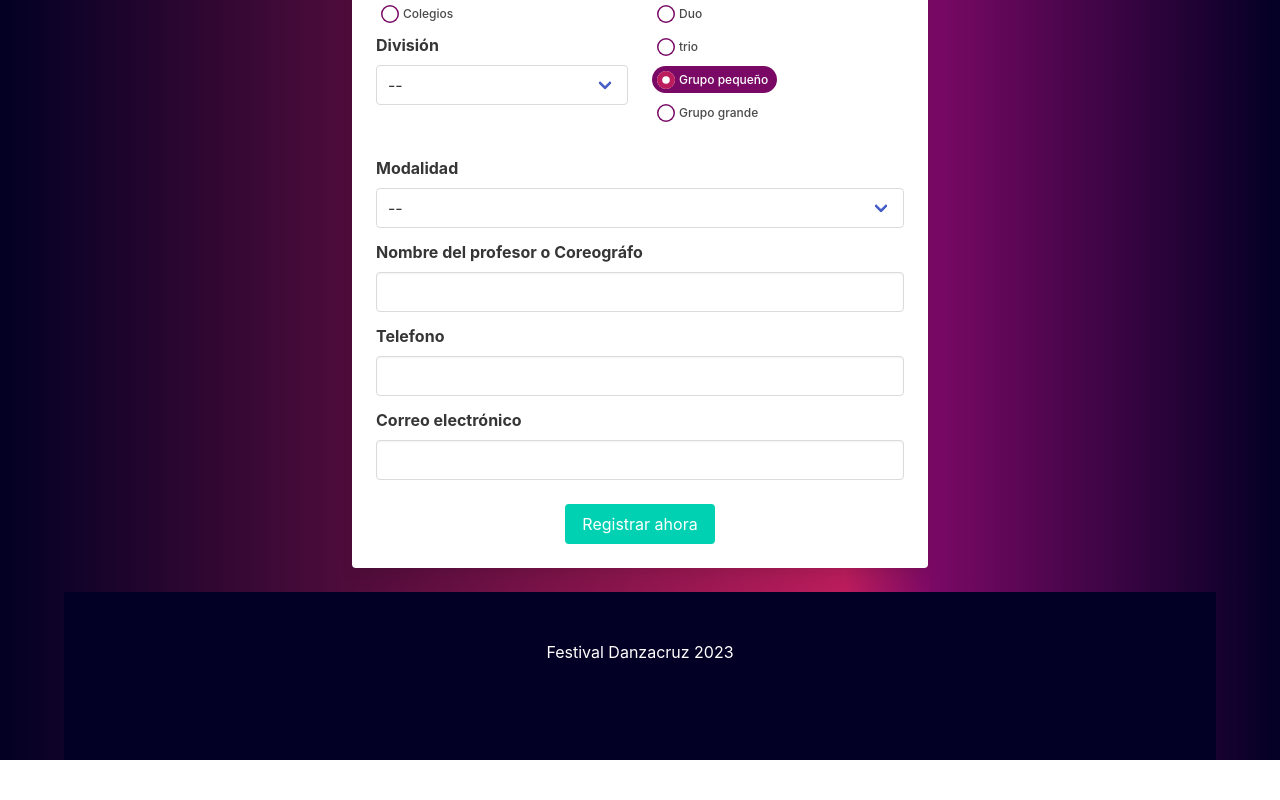
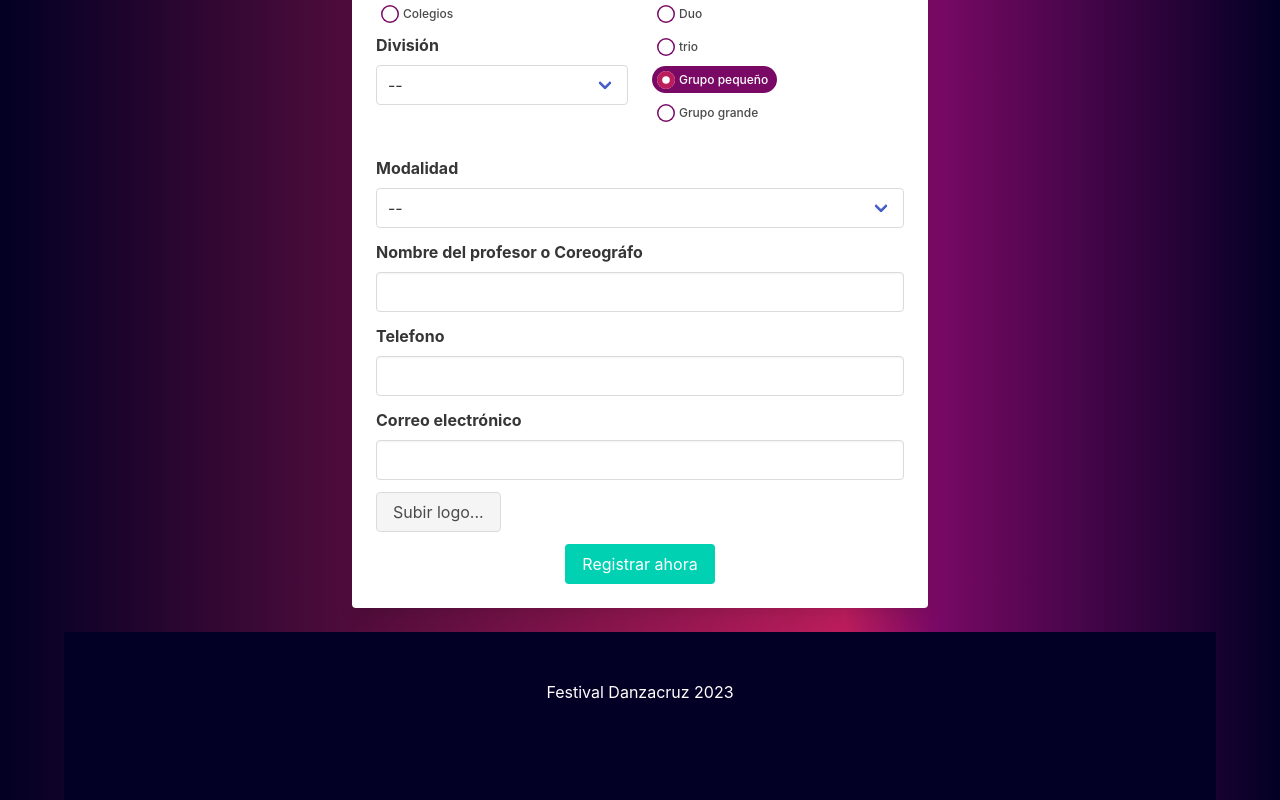
Before and after one commit to jlarteagap/danzacruz, a Next.js app: page / in a window 1280 px wide. Shown: the part 435-1235 px from the top of the page. Before the commit the page ends 1195 px from the top, so only its background shows below. Built offline with nearby package versions, Linux system fonts and the light colour scheme.

Commit message:
[FEAT] Get imagen from input file into Formik and get data in values before to send to... Firebase

```diff
--- a/src/components/addParticipan/AddParticipant.js
+++ b/src/components/addParticipan/AddParticipant.js
@@ -15,15 +15,19 @@ export const AddParticipant = () => {
       initialValues={initialValues}
       validationSchema={validate}
       onSubmit={async (values, { resetForm }) => {
-        const dataSave = await saveForm(values, 'user')
-        SendEmail(values)
-        resetForm()
-        router.push(`completo/${dataSave}`)
+        console.log(values)
+        // const dataSave = await saveForm(values, 'user')
+        // SendEmail(values)
+        // resetForm()
+        // router.push(`completo/${dataSave}`)
       }}
     >
-      {({ values }) => (
+      {({ values, setFieldValue }) => (
         <Form>
-          <FormParticipant categoryTypeProp={categoryType} />
+          <FormParticipant
+            categoryTypeProp={categoryType}
+            setFieldValue={setFieldValue}
+          />
           {setCategoryType(values.categoryType)}
         </Form>
       )}
--- a/src/components/addParticipan/FormParticipant.js
+++ b/src/components/addParticipan/FormParticipant.js
@@ -3,10 +3,11 @@ import {
   InputField,
   RadioFields,
   SelectField,
-  ButtonField
+  ButtonField,
+  InputFile
 } from '../form/Fileds'
 import { general, modalidad, category, categoryGroup, colegios } from './utils'
-export const FormParticipant = ({ categoryTypeProp }) => {
+export const FormParticipant = ({ categoryTypeProp, setFieldValue }) => {
   return (
     <div className="card m-auto dc__wrapper">
       <div className="card-content">
@@ -15,6 +16,7 @@ export const FormParticipant = ({ categoryTypeProp }) => {
           type="text"
           name="name"
         />
+
         <InputField
           label="Nombre de la Coreografia"
           type="text"
@@ -50,6 +52,13 @@ export const FormParticipant = ({ categoryTypeProp }) => {
         />
         <InputField label="Telefono" type="text" name="phone" />
         <InputField label="Correo electrónico" type="text" name="email" />
+        <InputFile
+          name="logo"
+          type="file"
+          onChange={event => {
+            setFieldValue('logo', event.currentTarget.files[0])
+          }}
+        />
         <div className="is-flex is-justify-content-center pt-3">
           <ButtonField
             type="submit"
--- a/src/components/addParticipan/utils.js
+++ b/src/components/addParticipan/utils.js
@@ -67,9 +67,22 @@ export const initialValues = {
   modalidity: '',
   professor: '',
   phone: '',
-  email: ''
+  email: '',
+  logo: ''
 }
 
+const MAX_FILE_SIZE = 102400 // 100KB
+
+const validFileExtensions = {
+  image: ['jpg', 'gif', 'png', 'jpeg', 'webp']
+}
+
+function isValidFileType(fileName, fileType) {
+  return (
+    fileName &&
+    validFileExtensions[fileType].indexOf(fileName.split('.').pop()) > -1
+  )
+}
 export const validate = Yup.object().shape({
   name: Yup.string().required('Introduzca un nombre del participante o grupo'),
   coreografy: Yup.string()
@@ -87,5 +100,16 @@ export const validate = Yup.object().shape({
     .min(5, 'Necesitamos un número de telefono valido'),
   email: Yup.string()
     .email('Correo no válido')
-    .required('Necesitamos un correo electrónico')
+    .required('Necesitamos un correo electrónico'),
+
+  logo: Yup.mixed()
+    .required('Required')
+    .test('is-valid-type', 'No es una tipo de imagen valida', value =>
+      isValidFileType(value && value.name.toLowerCase(), 'image')
+    )
+    .test(
+      'is-valid-size',
+      'Pero maximo de imagen permitido es de 150Kb',
+      value => value && value.size <= MAX_FILE_SIZE
+    )
 })
--- a/src/components/form/Fileds.js
+++ b/src/components/form/Fileds.js
@@ -103,3 +103,25 @@ export const RadioFields = ({ options, name }) => {
     </div>
   )
 }
+
+export const InputFile = ({ ...props }) => {
+  const [field, meta] = useField(props)
+  return (
+    <div className="file">
+      <label className="file-label">
+        <input
+          className={`file-input ${meta.touched && meta.error && 'is-danger'}`}
+          {...props}
+        />
+        <span className="file-cta">
+          <span className="file-label">Subir logo...</span>
+        </span>
+      </label>
+      <ErrorMessage
+        component="div"
+        name={field.name}
+        className="is-flex help is-danger"
+      />
+    </div>
+  )
+}
```
